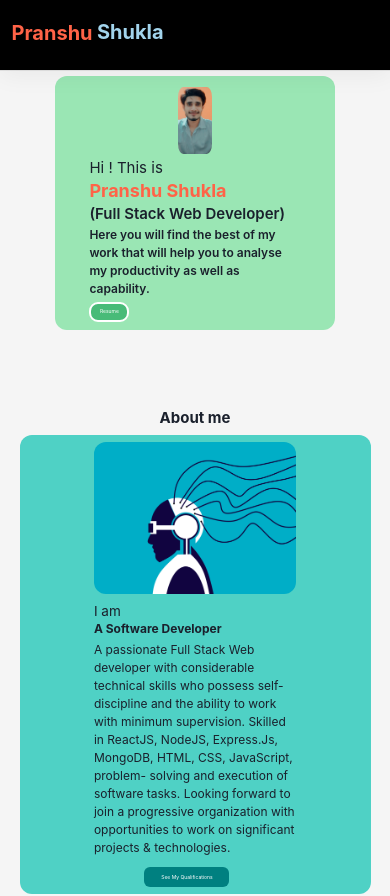
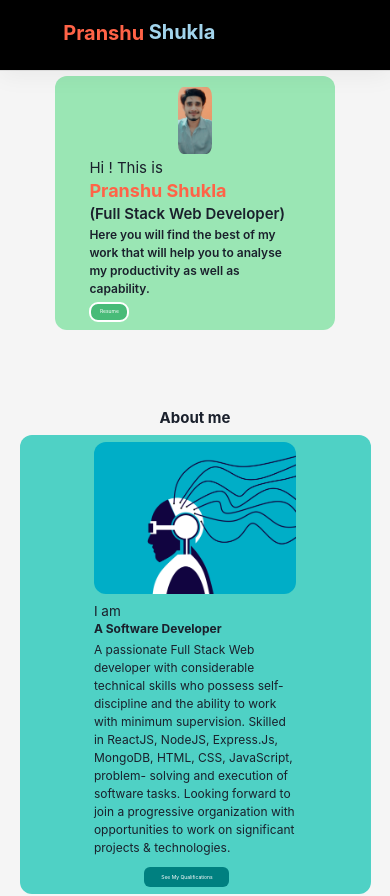
Before and after one commit to pranshushuklagithub/pranshushuklagithub.github.io, a React (Create React App) app: page / in a window 390 px wide. Shown: the top 896 px of the page. Built offline with nearby package versions, Linux system fonts and the light colour scheme.

Commit message:
setting up navbar css

```diff
--- a/src/App.css
+++ b/src/App.css
@@ -56,6 +56,7 @@
 
   #fn {
     font-size: 20px;
+    margin-left: 35%;
   }
   #ln {
     font-size: 20px;
@@ -65,7 +66,7 @@
     margin-top: 1%;
     height: 40px;
     align-items: center;
-    margin-right: 5%;
+    margin-right: 25%;
   }
   #home {
     width: 100%;
```
